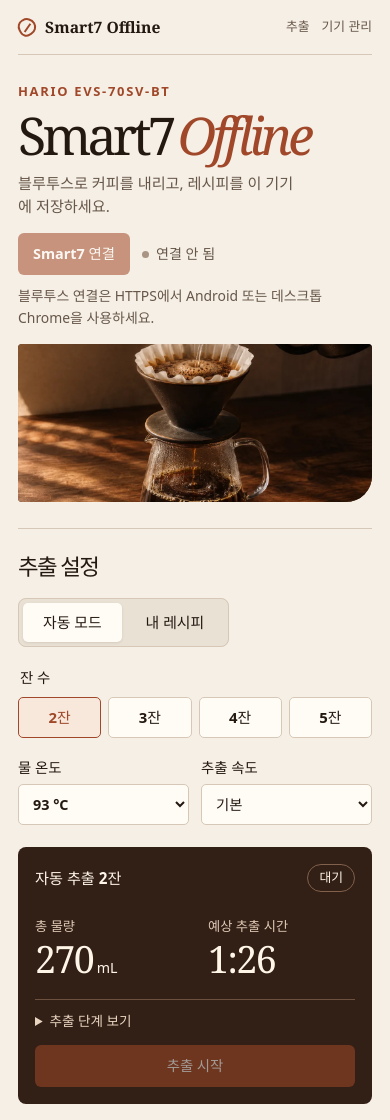
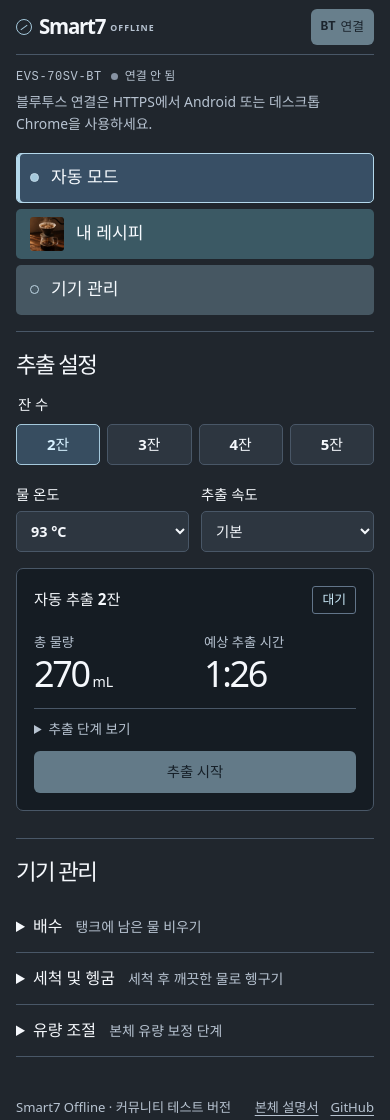
Before and after one commit to OneTop4458/HARIO-Smart7-BT, a website with bundled scripts: page public/index.html in a window 390 px wide. Shown: the top 1120 px of the page. Built offline with nearby package versions, Linux system fonts and the light colour scheme.

Commit message:
Match Smart7 device-control workflow with a dark console

```diff
--- a/public/app.js
+++ b/public/app.js
@@ -87,7 +87,7 @@ function render(state) {
   $('disconnect').hidden = !ready || busy;
   $('phase').textContent = phaseLabels[state.phase];
   $('live-temperature').hidden = state.temperature == null;
-  $('live-temperature').textContent = state.temperature == null ? '' : `본체 수온 ${state.temperature} °C`;
+  $('temperature-reading').textContent = state.temperature == null ? '' : `${state.temperature} °C`;
   $('notice').hidden = !state.message;
   $('notice').textContent = state.message;
   $('start').disabled = !ready || locked;
@@ -105,6 +105,7 @@ function render(state) {
     if (state.level !== null) $('level').value = state.level;
   }
   document.querySelector('.recipe-settings').inert = locked;
+  document.querySelector('.mode').inert = locked;
   if (state.connection === 'pin' && !pinDialog.open) {
     pinForm.reset();
     $('pin-error').hidden = true;
--- a/public/index.html
+++ b/public/index.html
@@ -3,7 +3,7 @@
 <head>
   <meta charset="utf-8">
   <meta name="viewport" content="width=device-width, initial-scale=1">
-  <meta name="theme-color" content="#f5efe5">
+  <meta name="theme-color" content="#20262d">
   <meta name="description" content="HARIO Smart7 BT를 블루투스로 연결하고 인터넷 없이 커피를 추출하는 웹앱.">
   <title>Smart7 Offline</title>
   <link rel="icon" href="./icon-192.png">
@@ -13,40 +13,39 @@
   <script type="module" src="./app.js"></script>
 </head>
 <body>
-  <header class="site-header wrap">
-    <a class="wordmark" href="#top"><span class="mark" aria-hidden="true"></span> Smart7 Offline</a>
-    <nav aria-label="주 메뉴"><a href="#brew">추출</a><a href="#maintenance">기기 관리</a><a href="https://github.com/OneTop4458/smart7-offline" rel="noopener">GitHub</a></nav>
-    <button id="install" class="quiet header-install" hidden>앱 설치</button>
+  <header class="site-header wrap" id="top">
+    <a class="wordmark" href="#top"><span class="mark" aria-hidden="true"></span><span>Smart7<small>OFFLINE</small></span></a>
+    <div class="header-actions">
+      <button type="button" id="connect" class="primary" aria-label="Smart7 연결"><span class="bt-label" aria-hidden="true">BT</span> 연결</button>
+      <button type="button" id="reconnect" class="quiet" hidden>다시 연결</button>
+      <button type="button" id="disconnect" class="quiet" hidden>연결 해제</button>
+      <button type="button" id="install" class="quiet" hidden>앱 설치</button>
+    </div>
   </header>
 
-  <main id="top" class="wrap">
-    <section class="hero" aria-labelledby="title">
-      <div class="hero-content">
-        <p class="kicker">HARIO EVS-70SV-BT</p>
-        <h1 id="title">Smart7<br><em>Offline</em></h1>
-        <p class="hero-description">블루투스로 커피를 내리고, 레시피를 이 기기에 저장하세요.</p>
-        <div class="connection-bar">
-          <button type="button" id="connect" class="primary">Smart7 연결</button>
-          <button type="button" id="reconnect" class="quiet" hidden>다시 연결</button>
-          <button type="button" id="disconnect" class="quiet" hidden>연결 해제</button>
-          <span class="connection-label"><i id="connection-dot" aria-hidden="true"></i><span id="connection" role="status">연결 안 됨</span></span>
-        </div>
-        <p class="micro" id="compatibility">기기 선택 창에서 EVS-70을 선택하세요.</p>
-      </div>
-      <figure class="hero-image" aria-hidden="true"><img src="./coffee.webp" alt="" width="960" height="640" fetchpriority="high"></figure>
-    </section>
+  <main class="wrap">
+    <h1 class="sr-only">Smart7 Offline</h1>
+    <div class="device-strip">
+      <span class="model">EVS-70SV-BT</span>
+      <span class="connection-label"><i id="connection-dot" aria-hidden="true"></i><span id="connection" role="status">연결 안 됨</span></span>
+      <span id="offline-status" class="micro" role="status"></span>
+    </div>
+    <p class="micro" id="compatibility">기기 선택 창에서 EVS-70을 선택하세요.</p>
+
+    <nav class="console-menu" aria-label="Smart7 메뉴">
+      <fieldset class="mode"><legend class="sr-only">추출 방식</legend>
+        <label><input type="radio" name="mode" value="auto" checked><span class="mode-label mode-auto">자동 모드</span></label>
+        <label><input type="radio" name="mode" value="custom"><span class="mode-label mode-recipes"><img src="./coffee.webp" alt="" width="56" height="56">내 레시피</span></label>
+      </fieldset>
+      <a class="mode-label mode-maintenance" href="#maintenance">기기 관리</a>
+    </nav>
 
     <section class="brew" id="brew" aria-labelledby="brew-title">
       <div class="section-head">
         <h2 id="brew-title">추출 설정</h2>
-        <p id="offline-status" class="micro" role="status"></p>
       </div>
       <div class="brew-layout">
         <div class="recipe-settings">
-          <fieldset class="mode"><legend class="sr-only">추출 방식</legend>
-            <label><input type="radio" name="mode" value="auto" checked><span>자동 모드</span></label>
-            <label><input type="radio" name="mode" value="custom"><span>내 레시피</span></label>
-          </fieldset>
           <form id="auto-settings" class="settings" aria-label="자동 모드 설정">
             <fieldset class="cups"><legend>잔 수</legend>
               <div class="segments">
@@ -85,7 +84,7 @@
             <div><span id="timer-label">예상 추출 시간</span><strong id="timer">1:26</strong></div>
           </div>
           <details class="schedule"><summary>추출 단계 보기</summary><ol id="preview-steps"></ol></details>
-          <p id="live-temperature" class="micro" hidden></p>
+          <div id="live-temperature" class="readout" hidden><span>본체 수온</span><strong id="temperature-reading"></strong></div>
           <div class="brew-actions">
             <button id="start" class="primary" disabled>추출 시작</button>
             <button id="pause" class="secondary" hidden>일시 정지</button>
@@ -115,7 +114,7 @@
     </section>
   </main>
 
-  <footer class="wrap footer"><span>Smart7 Offline · 커뮤니티 테스트 버전</span><a href="https://smart7.jp/pdf/EVS-70_12P_setumei_L.pdf" rel="noopener">본체 설명서</a></footer>
+  <footer class="wrap footer"><span>Smart7 Offline · 커뮤니티 테스트 버전</span><div><a href="https://smart7.jp/pdf/EVS-70_12P_setumei_L.pdf" rel="noopener">본체 설명서</a><a href="https://github.com/OneTop4458/smart7-offline" rel="noopener">GitHub</a></div></footer>
 
   <dialog id="pin-dialog" aria-labelledby="pin-title">
     <form id="pin-form">
--- a/public/style.css
+++ b/public/style.css
@@ -1,13 +1,13 @@
 :root {
-  color-scheme: light;
-  --paper: #f5efe5;
-  --surface: #fffcf5;
-  --ink: #241911;
-  --muted: #675749;
-  --line: #d7c7b6;
-  --accent: #a04829;
-  --dark: #321f16;
-  --olive: #3d612f;
+  color-scheme: dark;
+  --paper: #20262d;
+  --surface: #2d3640;
+  --ink: #f5f8fc;
+  --muted: #b7c3d1;
+  --line: #495767;
+  --accent: #a4c8db;
+  --dark: #151c23;
+  --olive: #99d3ae;
   font-family: 'Malgun Gothic', 'Apple SD Gothic Neo', system-ui, sans-serif;
   color: var(--ink);
   background: var(--paper);
@@ -24,48 +24,53 @@ button { cursor: pointer; }
 button:disabled { opacity: .55; cursor: default; }
 :focus-visible { outline: 3px solid #ab633c; outline-offset: 3px; }
 [hidden] { display: none !important; }
-.wrap { width: min(1160px, 100% - 64px); margin-inline: auto; }
+.wrap { width: min(1020px, 100% - 48px); margin-inline: auto; }
 .micro { font-size: .87rem; color: var(--muted); }
 .sr-only { position: absolute; width: 1px; height: 1px; overflow: hidden; clip-path: inset(50%); white-space: nowrap; }
 
-.site-header { min-height: 72px; display: flex; align-items: center; gap: 24px; border-bottom: 1px solid var(--line); }
-.wordmark { font-family: Georgia, serif; font-weight: 700; font-size: 1.18rem; display: flex; gap: 9px; align-items: center; margin-right: auto; }
-.mark { width: 18px; height: 18px; display: inline-block; border: 2px solid var(--accent); border-radius: 52% 60% 55% 45%; position: relative; transform: rotate(-30deg); }
-.mark::after { content: ''; position: absolute; height: 2px; top: 50%; inset-inline: 2px; background: var(--accent); transform: rotate(-25deg); }
-nav { display: flex; gap: clamp(12px, 4vw, 32px); color: var(--muted); font-size: .9rem; }
-.header-install { line-height: 1.1; }
-
-.hero { display: grid; grid-template-columns: .95fr 1.05fr; gap: clamp(28px, 6vw, 76px); align-items: center; padding: clamp(32px, 6vw, 72px) 0; }
-.hero-content { animation: into-view 500ms ease-out both; }
-@keyframes into-view { from { opacity: 0; transform: translateY(8px); } to { opacity: 1; transform: none; } }
-.kicker { margin: 0 0 17px; color: var(--accent); font-family: system-ui, sans-serif; font-size: .81rem; font-weight: 750; letter-spacing: .13em; }
-h1 { margin: 0; font-family: Georgia, 'Times New Roman', serif; font-weight: 400; font-size: clamp(4rem, 8.25vw, 7rem); letter-spacing: -.077em; line-height: .86; }
-h1 em { color: var(--accent); font-weight: inherit; }
-.hero-description { margin: 25px 0 20px; color: var(--muted); max-width: 32ch; }
-.hero-image { aspect-ratio: 1.36; margin: 0; background: #462a1c; overflow: hidden; border-radius: 4px 4px 44px 4px; }
-.hero-image img { width: 100%; height: 100%; object-fit: cover; display: block; }
-.connection-bar { display: flex; align-items: center; gap: 12px; flex-wrap: wrap; }
-.connection-label { display: flex; align-items: center; gap: 7px; color: var(--muted); font-size: .88rem; }
-#connection-dot { width: 7px; height: 7px; border-radius: 50%; background: #aa9484; }
+.site-header { min-height: 74px; display: flex; align-items: center; gap: 12px; border-bottom: 1px solid var(--line); }
+.wordmark { font-family: system-ui, sans-serif; font-weight: 720; font-size: 1.66rem; letter-spacing: -.06em; display: flex; gap: 10px; align-items: center; margin-right: auto; }
+.wordmark small { display: inline-block; margin-left: 8px; color: var(--muted); font-size: .68rem; letter-spacing: .12em; vertical-align: middle; }
+.mark { width: 20px; height: 20px; display: inline-block; border: 1px solid var(--accent); border-radius: 50%; position: relative; }
+.mark::after { content: ''; position: absolute; height: 1px; top: 50%; inset-inline: 3px; background: var(--accent); transform: rotate(-36deg); }
+.header-actions { display: flex; align-items: center; gap: 7px; flex-wrap: wrap; justify-content: flex-end; }
+.bt-label { font-family: ui-monospace, monospace; letter-spacing: -.02em; margin-right: 5px; }
+.device-strip { display: flex; align-items: baseline; gap: 12px; padding: 17px 0 0; font-size: .85rem; }
+.model { font-family: ui-monospace, monospace; color: var(--muted); font-size: .82rem; letter-spacing: .05em; }
+.device-strip #offline-status { margin-left: auto; }
+.connection-label { display: flex; align-items: center; gap: 7px; color: var(--muted); font-size: .85rem; }
+#connection-dot { width: 7px; height: 7px; border-radius: 50%; background: #8793a3; }
 #connection-dot.ready { background: var(--olive); }
-#connection-dot.pending { background: #bd6c2d; }
-#compatibility { margin: 10px 0 0; min-height: 1.4em; }
+#connection-dot.pending { background: #ffd291; }
+#compatibility { margin: 5px 0 18px; }
+.console-menu { display: grid; grid-template-columns: 2fr 1fr; gap: 8px; margin: 0 0 22px; }
+.mode { display: grid; grid-template-columns: 1fr 1fr; gap: 8px; }
+.mode-label { display: flex; align-items: center; gap: 12px; min-height: 74px; padding: 10px 16px; border: 1px solid transparent; border-radius: 5px; font-size: 1.07rem; font-weight: 700; color: #f6fafe; transition: background-color 160ms ease, border-color 160ms ease; }
+.mode-label::before { content: ''; width: 9px; height: 9px; border: 1px solid #c0d7e5; border-radius: 50%; }
+.mode-recipes::before { content: none; }
+.mode-label img { width: 44px; height: 44px; border-radius: 3px; object-fit: cover; }
+.mode-auto { background: #384f65; }
+.mode-recipes { background: #3b5964; }
+.mode-maintenance { background: #465762; }
+.mode-maintenance:hover { background: #516674; color: white; }
+.mode input:checked + .mode-label { border-color: #b4d8eb; box-shadow: inset 3px 0 #b4d8eb; }
+.mode input:checked + .mode-auto::before { background: var(--accent); }
 
 .primary, .secondary, .quiet, .danger {
   border: 1px solid transparent; border-radius: 6px; min-height: 42px; padding: 9px 14px; display: inline-flex; align-items: center; justify-content: center;
   font-size: .9rem; font-weight: 700; white-space: nowrap; color: var(--ink); transition: background-color 160ms ease, border-color 160ms ease;
 }
-.primary { background: var(--accent); color: white; }
-.primary:hover:not(:disabled) { background: #863b21; }
-.secondary { background: #e9dac9; border-color: #e2d1bf; }
-.secondary:hover:not(:disabled) { background: #e1cfba; }
+.primary { background: var(--accent); color: #17232d; }
+.primary:hover:not(:disabled) { background: #c0dfee; }
+.secondary { background: #405364; border-color: #607587; }
+.secondary:hover:not(:disabled) { background: #51697e; }
 .quiet { background: transparent; border-color: var(--line); }
-.quiet:hover:not(:disabled) { background: #eae0d2; }
-.danger { background: #f3d4c3; color: #752c1b; }
-.danger:hover { background: #f1bba2; }
+.quiet:hover:not(:disabled) { background: #364452; }
+.danger { background: #f0b5a5; color: #431e16; }
+.danger:hover { background: #ffd1c3; }
 
 .brew, .maintenance { border-top: 1px solid var(--line); scroll-margin-top: 12px; }
-.section-head { display: flex; justify-content: space-between; align-items: baseline; gap: 10px; margin: 24px 0 17px; }
+.section-head { display: flex; justify-content: space-between; align-items: baseline; gap: 10px; margin: 19px 0 15px; }
 h2 { font-size: clamp(1.4rem, 2.5vw, 1.85rem); margin: 0; line-height: 1.25; letter-spacing: -.07em; }
 .section-head p { margin: 0; }
 .brew-layout { display: grid; grid-template-columns: 1.25fr 1fr; gap: clamp(20px, 5vw, 66px); }
@@ -73,16 +78,14 @@ h2 { font-size: clamp(1.4rem, 2.5vw, 1.85rem); margin: 0; line-height: 1.25; let
 fieldset { padding: 0; margin: 0; border: 0; min-width: 0; }
 legend, .settings label, .maintenance-actions label, dialog label { font-size: .9rem; font-weight: 650; }
 legend { margin-bottom: 8px; }
-.mode { display: flex; padding: 4px; gap: 4px; border: 1px solid var(--line); background: #eae1d5; border-radius: 8px; width: max-content; max-width: 100%; }
 .mode label, .segments label { position: relative; cursor: pointer; }
 .mode input, .segments input { opacity: 0; position: absolute; inset: 0; width: 100%; height: 100%; margin: 0; cursor: pointer; }
-.mode span, .segments span { display: block; padding: 8px 20px; border-radius: 5px; font-size: .93rem; font-weight: 650; text-align: center; }
-.mode input:checked + span { background: var(--surface); box-shadow: 0 1px 3px #30190b1c; }
+.segments span { display: block; padding: 8px 20px; border-radius: 5px; font-size: .93rem; font-weight: 650; text-align: center; }
 .mode input:focus-visible + span, .segments input:focus-visible + span { outline: 2px solid var(--accent); outline-offset: 1px; }
-.settings { display: grid; gap: 19px; padding-top: 20px; }
+.settings { display: grid; gap: 19px; }
 .segments { display: grid; grid-template-columns: repeat(4, 1fr); gap: 7px; }
 .segments span { border: 1px solid var(--line); background: var(--surface); padding-inline: 8px; }
-.segments input:checked + span { border-color: var(--accent); color: var(--accent); background: #f7e8db; }
+.segments input:checked + span { border-color: var(--accent); color: #d7f1ff; background: #374d60; }
 .form-row { display: grid; grid-template-columns: 1fr 1fr; gap: 12px; align-items: end; }
 .saved-row { grid-template-columns: minmax(0, 1fr) auto; }
 .settings label { min-width: 0; }
@@ -98,23 +101,22 @@ input:not([type=radio], [type=checkbox], [type=file]), select { height: 41px; wi
 .file-label:focus-within { outline: 3px solid #ab633c; outline-offset: 3px; }
 .file-label input { position: absolute; inset: 0; width: 100%; opacity: 0; cursor: pointer; }
 
-.summary { padding: clamp(17px, 3vw, 27px); background: var(--dark); color: #fff6e8; border-radius: 8px; align-self: start; }
+.summary { padding: clamp(17px, 3vw, 25px); background: var(--dark); color: var(--ink); border: 1px solid var(--line); border-radius: 7px; align-self: start; }
 .summary-top { display: flex; justify-content: space-between; align-items: center; gap: 12px; font-size: .95rem; }
 #recipe-title { font-weight: 700; overflow-wrap: anywhere; }
-.phase { border: 1px solid #81604c; border-radius: 99px; padding: 3px 11px; font-size: .8rem; white-space: nowrap; }
-.metrics { display: flex; gap: 26px; margin: 24px 0 19px; }
+.phase { border: 1px solid #62758a; border-radius: 3px; padding: 3px 9px; color: #c9e8f8; font-size: .8rem; white-space: nowrap; }
+.metrics { display: flex; gap: 18px; margin: 18px 0 14px; }
 .metrics > div { flex: 1; }
-.metrics span { display: block; color: #dfc9b4; font-size: .83rem; }
-.metrics strong { font: 400 clamp(2.35rem, 4vw, 3.65rem)/1.15 Georgia, serif; display: block; letter-spacing: -.045em; }
+.metrics span, .readout span { display: block; color: var(--muted); font-size: .83rem; }
+.metrics strong, .readout strong { font: 420 clamp(2.25rem, 5vw, 3.25rem)/1.15 system-ui, sans-serif; display: block; letter-spacing: -.065em; font-variant-numeric: tabular-nums; }
 .metrics small { font: 400 .89rem system-ui, sans-serif; letter-spacing: 0; }
-.summary .micro { color: #ead5c1; }
-.summary .secondary { background: #f1e0cd; }
-.schedule { border-top: 1px solid #6e503f; padding-top: 10px; margin-bottom: 14px; color: #ead5c1; font-size: .85rem; }
+.readout { margin-block: 10px; padding: 9px 12px; background: #263745; border-left: 2px solid var(--accent); }
+.schedule { border-top: 1px solid var(--line); padding-top: 9px; margin-bottom: 11px; color: var(--muted); font-size: .85rem; }
 .schedule ol { padding-left: 1.2em; margin-bottom: 0; }
 summary { cursor: pointer; }
 .brew-actions { display: flex; gap: 8px; margin-top: 12px; }
 .brew-actions button { flex: 1; }
-.notice { margin: 14px 0 0; padding: 10px 12px; border-left: 3px solid var(--accent); background: #f3e2d3; overflow-wrap: anywhere; }
+.notice { margin: 14px 0 0; padding: 10px 12px; border-left: 3px solid var(--accent); background: #2e3e4b; overflow-wrap: anywhere; }
 
 .maintenance { margin-top: 36px; padding-bottom: 26px; }
 .maintenance > details { border-bottom: 1px solid var(--line); padding: 13px 0; }
@@ -125,37 +127,36 @@ summary { cursor: pointer; }
 .maintenance input { display: block; width: 88px !important; margin-top: 5px; }
 .footer { display: flex; justify-content: space-between; flex-wrap: wrap; gap: 8px; padding: 14px 0 36px; color: var(--muted); font-size: .82rem; }
 .footer a { text-decoration: underline; text-underline-offset: .2em; }
+.footer a + a { margin-left: 12px; }
 
 dialog { width: min(440px, 100% - 32px); border: 1px solid var(--line); border-radius: 12px; padding: 23px; background: var(--surface); color: var(--ink); }
-dialog::backdrop { background: #1b100bc2; }
+dialog::backdrop { background: #0b1118c5; }
 dialog p { color: var(--muted); }
 dialog .check { display: flex; align-items: center; gap: 8px; margin-top: 10px; }
 .check input { accent-color: var(--accent); width: 16px; height: 16px; }
 .dialog-actions { display: flex; justify-content: flex-end; gap: 8px; margin-top: 19px; }
-.error { color: #8d331e; }
+.error { color: #ffc4b7; }
 
 @media (max-width: 800px) {
-  .wrap { width: calc(100% - 36px); }
-  .site-header { min-height: 60px; gap: 10px; }
-  .hero { grid-template-columns: 1fr 1fr; gap: 18px; }
-  .hero-image { aspect-ratio: 1 / 1; border-bottom-right-radius: 26px; }
-  h1 { font-size: clamp(3.25rem, 10.75vw, 5.2rem); }
+  .wrap { width: calc(100% - 32px); }
+  .site-header { min-height: 62px; gap: 10px; }
   .brew-layout { gap: 22px; }
 }
 @media (max-width: 595px) {
-  .site-header nav { gap: 12px; }
-  nav a:last-child { display: none; }
   .site-header { min-height: 55px; flex-wrap: wrap; padding-block: 7px; }
-  .wordmark { font-size: .98rem; }
-  .site-header nav a { font-size: .8rem; }
-  .hero { display: block; padding: 26px 0; }
-  h1 br { display: none; }
-  h1 em { margin-left: .1em; }
-  .kicker { margin-bottom: 12px; }
-  .hero-description { margin: 14px 0; font-size: .95rem; }
-  .hero-image { aspect-ratio: 2.25; margin-top: 16px; }
-  .hero-image img { object-position: center 54%; }
-  .brew-layout { grid-template-columns: 1fr; }
+  .wordmark { font-size: 1.28rem; gap: 7px; }
+  .wordmark small { font-size: .55rem; margin-left: 5px; }
+  .mark { width: 16px; height: 16px; }
+  .header-actions .primary, .header-actions .quiet { min-height: 36px; padding: 6px 9px; font-size: .8rem; }
+  .device-strip { gap: 9px; padding-top: 12px; }
+  .device-strip .micro { font-size: .73rem; }
+  .model { font-size: .75rem; }
+  .connection-label { font-size: .75rem; }
+  .console-menu, .mode { grid-template-columns: 1fr; gap: 6px; }
+  .console-menu { margin-bottom: 16px; }
+  .mode-label { min-height: 50px; padding: 7px 13px; }
+  .mode-label img { width: 34px; height: 34px; }
+  .brew-layout { grid-template-columns: 1fr; gap: 16px; }
   .maintenance { margin-top: 27px; }
 }
 @media (prefers-reduced-motion: reduce) {
--- a/public/sw.js
+++ b/public/sw.js
@@ -1,4 +1,4 @@
-const CACHE = 'smart7-offline-v1';
+const CACHE = 'smart7-offline-v2';
 const assets = [
   './', './index.html', './style.css', './app.js', './protocol.js', './recipes.js', './app.webmanifest',
   './coffee.webp', './icon-192.png', './icon-512.png'
```
Also changed, not shown: public/app.webmanifest.
